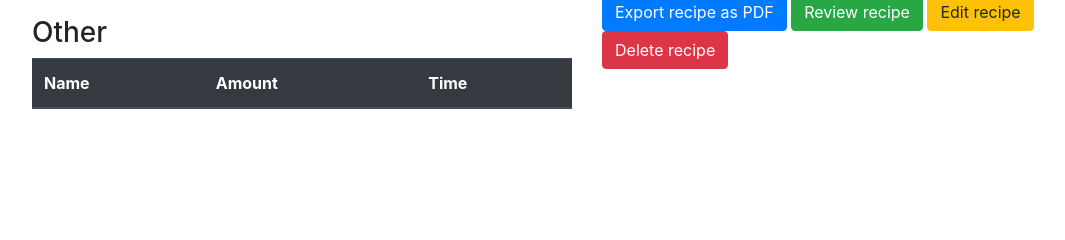
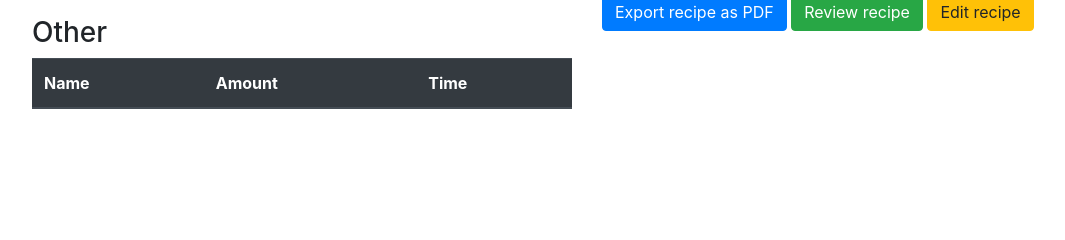
Before and after one commit to christiannageby/Beertracker, a Flask app: template templates/recipe.html in a window 1280 px wide. Shown: the part 420-660 px from the top of the page, without its empty margins (53-1118 px from the left). Run offline with Flask 2, Linux system fonts and the light colour scheme; the template is opened without the code that fills it, so the values that code supplies are empty; some libraries are stand-ins or nearby versions.

Commit message:
Remove possibility to remove recipes aswell as brews.

```diff
--- a/app.py
+++ b/app.py
@@ -40,18 +40,6 @@ def recipes():
     per_page = request.args.get('per_page', 10, type=int)
     recipes = Recipe.query.paginate(per_page=per_page, page=page)
     return render_template('recipes.html', recipes=recipes)
-
-
-@app.route('/recipe/delete/<int:id>')
-def delete_recipe(id) -> redirect:
-    recipe = Recipe.query.get_or_404(id)
-    try:
-        db.session.delete(recipe)
-        db.session.commit()
-    except sqlalchemy.exc:
-        flash("Database error, could not delete")
-    finally:
-        return redirect('/recipes')
 
 
 @app.route('/recipe/create', methods=['GET'])
--- a/templates/recipe.html
+++ b/templates/recipe.html
@@ -142,7 +142,6 @@
                     <button class="btn btn-md btn-primary">Export recipe as PDF</button>
                     <button class="btn btn-md btn-success">Review recipe</button>
                     <button class="btn btn-md btn-warning">Edit recipe</button>
-                    <button class="btn btn-md btn-danger" data-toggle="modal" data-target="#delete_modal">Delete recipe</button>
                 {% endblock data %}
 
             </div>
@@ -150,27 +149,4 @@
     </div>
 </div>
 
-
-<div class="modal" tabindex="-1" role="dialog" id="delete_modal">
-  <div class="modal-dialog" role="document">
-    <div class="modal-content">
-      <div class="modal-header">
-        <h5 class="modal-title">Are you sure you want to delete this recipe?</h5>
-        <button type="button" class="close" data-dismiss="modal" aria-label="Close">
-          <span aria-hidden="true">&times;</span>
-        </button>
-      </div>
-      <div class="modal-body">
-        <p>
-            By deleting this recipe you'll also delete all the associated brews.
-        </p>
-      </div>
-      <div class="modal-footer">
-        <button type="button" class="btn btn-danger">Delete</button>
-        <button type="button" class="btn btn-secondary" data-dismiss="modal">Close</button>
-      </div>
-    </div>
-  </div>
-</div>
-
 {% endblock content %}
```
